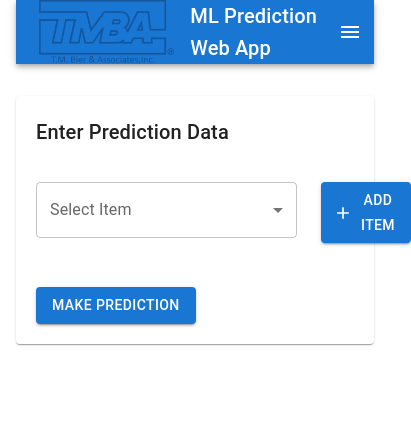
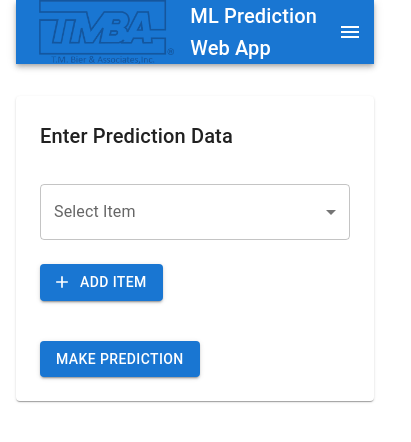
Before and after one commit to Sir-Teo/Sales-Estimating-Website, a React (Create React App) app in the folder frontend/: page / in a window 390 px wide. Shown: the top 442 px of the page, 411 px wide, since content can reach past the window. Built offline with nearby package versions, Linux system fonts and the light colour scheme.

Commit message:
added responsiveness

```diff
--- a/frontend/src/App.js
+++ b/frontend/src/App.js
@@ -1,6 +1,5 @@
-// src/App.js
 import React, { useState } from 'react';
-import { Container, Typography, Box, AppBar, Toolbar, Avatar, Menu, MenuItem, IconButton } from '@mui/material';
+import { Container, Typography, Box, AppBar, Toolbar, IconButton, Menu, MenuItem } from '@mui/material';
 import MenuIcon from '@mui/icons-material/Menu';
 import PredictionForm from './components/PredictionForm';
 import ResultDisplay from './components/ResultDisplay';
--- a/frontend/src/components/PredictionForm.js
+++ b/frontend/src/components/PredictionForm.js
@@ -1,4 +1,3 @@
-// src/components/PredictionForm.js
 import React, { useState } from 'react';
 import { TextField, Button, Grid, Typography, Paper, IconButton, MenuItem, Select, FormControl, InputLabel, Box } from '@mui/material';
 import AddIcon from '@mui/icons-material/Add';
@@ -47,12 +46,12 @@ const PredictionForm = ({ onSubmit }) => {
   };
 
   return (
-    <Paper style={{ padding: '20px', marginTop: '20px' }}>
+    <Paper sx={{ padding: 3, mt: 3 }}>
       <Typography variant="h6">Enter Prediction Data</Typography>
       {formData.map((item, index) => (
         <Box key={index} mb={3}>
           <Grid container spacing={3} alignItems="center">
-            <Grid item xs={5}>
+            <Grid item xs={12} sm={5}>
               <TextField
                 fullWidth
                 label={item.name.replace('_', ' ')}
@@ -63,7 +62,7 @@ const PredictionForm = ({ onSubmit }) => {
                 required
               />
             </Grid>
-            <Grid item xs={2}>
+            <Grid item xs={12} sm={2}>
               <IconButton onClick={() => handleRemoveItem(index)}>
                 <DeleteIcon />
               </IconButton>
@@ -71,8 +70,8 @@ const PredictionForm = ({ onSubmit }) => {
           </Grid>
         </Box>
       ))}
-      <Grid container spacing={3} style={{ marginTop: '10px' }}>
-        <Grid item xs={10}>
+      <Grid container spacing={3} sx={{ mt: 1 }}>
+        <Grid item xs={12} sm={10}>
           <FormControl fullWidth>
             <InputLabel id="select-item-label">Select Item</InputLabel>
             <Select
@@ -89,13 +88,13 @@ const PredictionForm = ({ onSubmit }) => {
             </Select>
           </FormControl>
         </Grid>
-        <Grid item xs={2}>
+        <Grid item xs={12} sm={2}>
           <Button variant="contained" color="primary" onClick={handleAddItem} startIcon={<AddIcon />}>
             Add Item
           </Button>
         </Grid>
       </Grid>
-      <Grid container spacing={3} style={{ marginTop: '20px' }}>
+      <Grid container spacing={3} sx={{ mt: 2 }}>
         <Grid item xs={12}>
           <Button type="submit" variant="contained" color="primary" onClick={handleSubmit}>
             Make Prediction
--- a/frontend/src/components/ResultDisplay.js
+++ b/frontend/src/components/ResultDisplay.js
@@ -1,4 +1,3 @@
-// src/components/ResultDisplay.js
 import React from 'react';
 import { Typography, Paper, Grid } from '@mui/material';
 
@@ -6,7 +5,7 @@ const ResultDisplay = ({ results }) => {
   if (!results) return null;
 
   return (
-    <Paper style={{ padding: '20px', marginTop: '20px' }}>
+    <Paper sx={{ padding: 3, mt: 3 }}>
       <Typography variant="h6" gutterBottom>
         Prediction Results
       </Typography>
```
